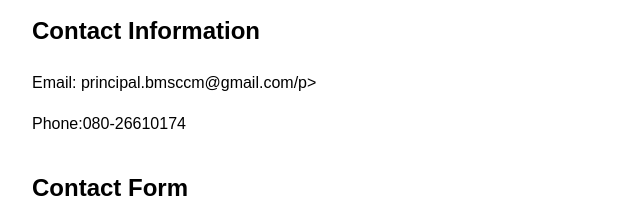
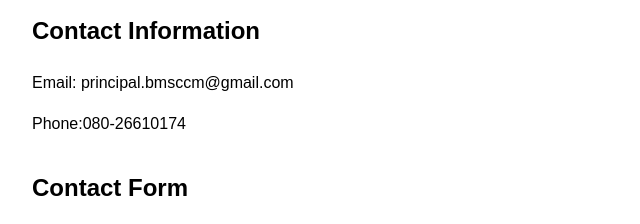
Before and after one commit to Sksanjay1510/colleges, a plain HTML site: page contact.html in a window 1280 px wide. Shown: the part 192-416 px from the top of the page, 0-640 px from the left. Drawn offline with Linux system fonts and the light colour scheme.

Commit message:
Update contact.html

```diff
--- a/contact.html
+++ b/contact.html
@@ -22,7 +22,7 @@
   <main>
     <section>
       <h2>Contact Information</h2>
-      <p>Email: principal.bmsccm@gmail.com/p>
+      <p>Email: principal.bmsccm@gmail.com</p>
       <p>Phone:080-26610174 </p>
     </section>
     <section>
```
